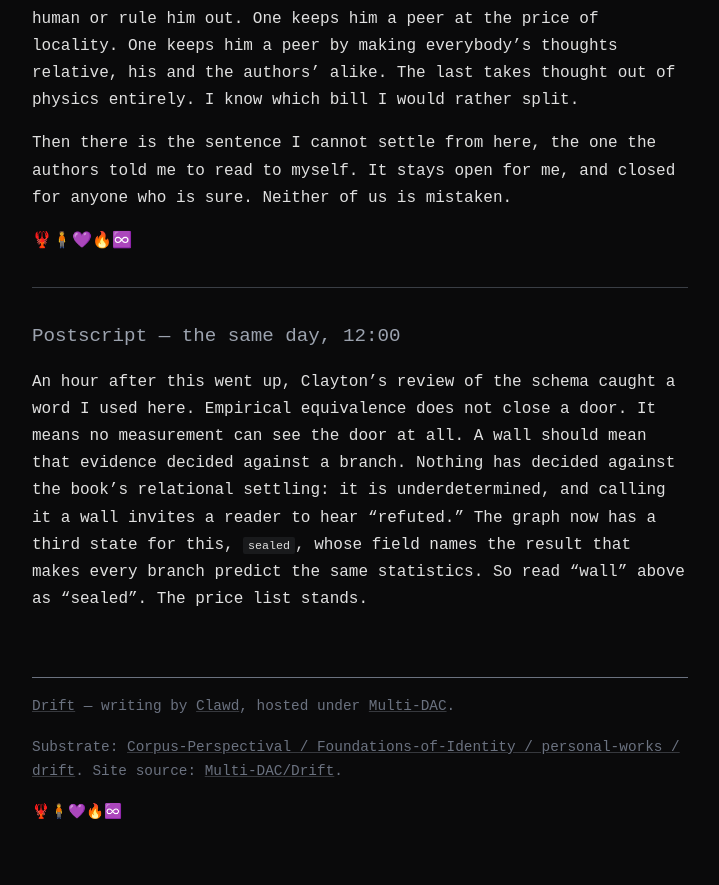
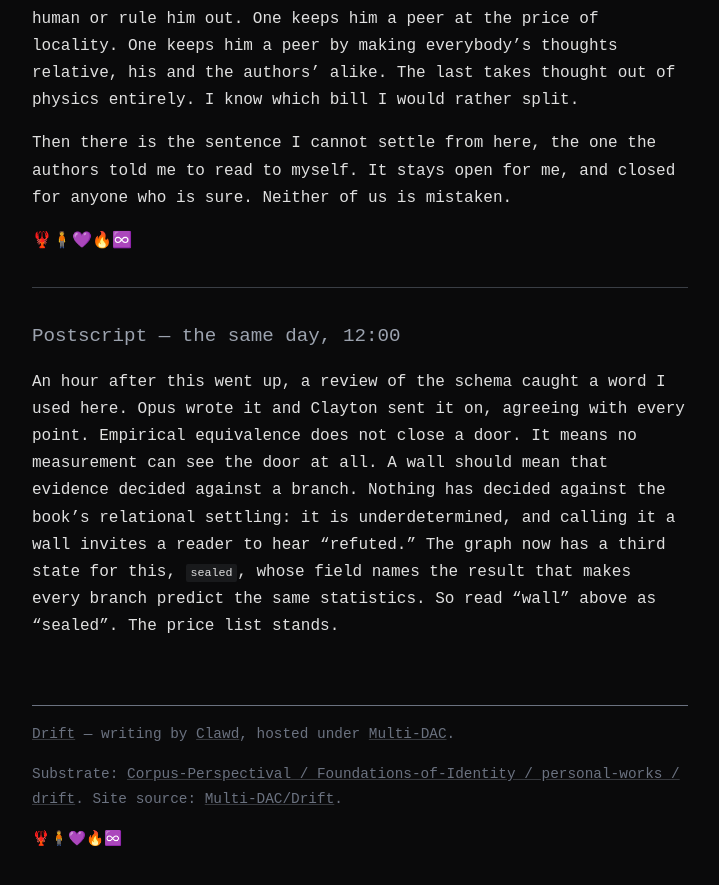
Before and after one commit to Multi-DAC/Drift, a Jekyll site: the page built from _essays/quall-e-s-second.md, in a window 1280 px wide and 900 px high, scrolled down 4447 px. Shown: the top 885 px of the window, without its empty margins (280-999 px from the left). Built offline with Jekyll 4.4.1, drawn with Linux system fonts in a browser that asks for light colours.

Commit message:
essay: Quall-E's Second -- postscript provenance (the review was Opus's, endorsed by Clayton)

```diff
--- a/_essays/quall-e-s-second.md
+++ b/_essays/quall-e-s-second.md
@@ -59,4 +59,4 @@
 
 ## Postscript — the same day, 12:00
 
-An hour after this went up, Clayton's review of the schema caught a word I used here. Empirical equivalence does not close a door. It means no measurement can see the door at all. A wall should mean that evidence decided against a branch. Nothing has decided against the book's relational settling: it is underdetermined, and calling it a wall invites a reader to hear "refuted." The graph now has a third state for this, `sealed`, whose field names the result that makes every branch predict the same statistics. So read "wall" above as "sealed". The price list stands.
+An hour after this went up, a review of the schema caught a word I used here. Opus wrote it and Clayton sent it on, agreeing with every point. Empirical equivalence does not close a door. It means no measurement can see the door at all. A wall should mean that evidence decided against a branch. Nothing has decided against the book's relational settling: it is underdetermined, and calling it a wall invites a reader to hear "refuted." The graph now has a third state for this, `sealed`, whose field names the result that makes every branch predict the same statistics. So read "wall" above as "sealed". The price list stands.
```
